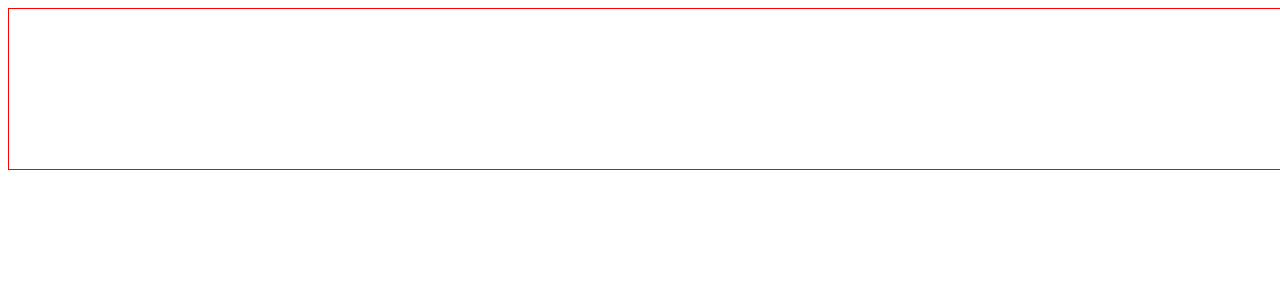
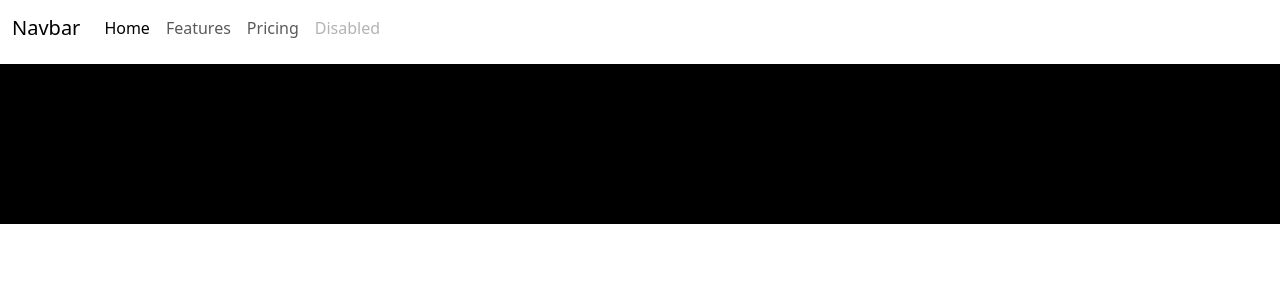
Before and after one commit to dileo24/portafolioGP, a React (Create React App) app in the folder client/: page /help in a window 1280 px wide. Shown: the top 300 px of the page. Built offline with nearby package versions, Linux system fonts and the light colour scheme.

Commit message:
terminado preview

```diff
--- a/client/public/index.html
+++ b/client/public/index.html
@@ -2,7 +2,7 @@
 <html lang="en">
   <head>
     <meta charset="utf-8" />
-    <link rel="icon" href="%PUBLIC_URL%/favicon.ico" />
+    <link rel="icon" href="../src/multimedia/logo1.ico" />
     <meta name="viewport" content="width=device-width, initial-scale=1" />
     <meta name="theme-color" content="#000000" />
     <meta
@@ -24,9 +24,15 @@
       work correctly both with client-side routing and a non-root public URL.
       Learn how to configure a non-root public URL by running `npm run build`.
     -->
-    <title>React App</title>
+    <title>GoPage</title>
+    <link
+      href="https://cdn.jsdelivr.net/npm/bootstrap@5.3.0-alpha3/dist/css/bootstrap.min.css"
+      rel="stylesheet"
+      integrity="sha384-KK94CHFLLe+nY2dmCWGMq91rCGa5gtU4mk92HdvYe+M/SXH301p5ILy+dN9+nJOZ"
+      crossorigin="anonymous"
+    />
   </head>
-  <body>
+  <body style="margin: 0">
     <noscript>You need to enable JavaScript to run this app.</noscript>
     <div id="root"></div>
     <!--
@@ -39,5 +45,10 @@
       To begin the development, run `npm start` or `yarn start`.
       To create a production bundle, use `npm run build` or `yarn build`.
     -->
+    <script
+      src="https://cdn.jsdelivr.net/npm/bootstrap@5.3.0-alpha3/dist/js/bootstrap.bundle.min.js"
+      integrity="sha384-ENjdO4Dr2bkBIFxQpeoTz1HIcje39Wm4jDKdf19U8gI4ddQ3GYNS7NTKfAdVQSZe"
+      crossorigin="anonymous"
+    ></script>
   </body>
 </html>
--- a/client/src/components/Footer.jsx
+++ b/client/src/components/Footer.jsx
@@ -1,5 +1,5 @@
 import React from "react";
 
 export default function Footer() {
-  return <div className=""></div>;
+  return <div className="footerContainer"></div>;
 }
--- a/client/src/components/Home.jsx
+++ b/client/src/components/Home.jsx
@@ -7,7 +7,7 @@ export default function Home() {
     <div className="homeContainer">
       <Navbar />
       <div className="container">
-        <h1>Hola</h1>
+        <h1 className="titulos">Hola</h1>
       </div>
       <Footer />
     </div>
--- a/client/src/components/Navbar.jsx
+++ b/client/src/components/Navbar.jsx
@@ -1,5 +1,40 @@
 import React from "react";
 
 export default function Navbar() {
-  return <div className="navContainer"></div>;
+  return (
+    <div className="navContainer">
+      <nav class="navbar navbar-expand-lg ">
+        <div class="container-fluid">
+          <a class="navbar-brand" href="#">
+            Navbar
+          </a>
+          <button
+            class="navbar-toggler"
+            type="button"
+            data-bs-toggle="collapse"
+            data-bs-target="#navbarNavAltMarkup"
+            aria-controls="navbarNavAltMarkup"
+            aria-expanded="false"
+            aria-label="Toggle navigation"
+          >
+            <span class="navbar-toggler-icon"></span>
+          </button>
+          <div class="collapse navbar-collapse" id="navbarNavAltMarkup">
+            <div class="navbar-nav">
+              <a class="nav-link active" aria-current="page" href="#">
+                Home
+              </a>
+              <a class="nav-link" href="#">
+                Features
+              </a>
+              <a class="nav-link" href="#">
+                Pricing
+              </a>
+              <a class="nav-link disabled">Disabled</a>
+            </div>
+          </div>
+        </div>
+      </nav>
+    </div>
+  );
 }
--- a/client/src/styles/base/_settings.scss
+++ b/client/src/styles/base/_settings.scss
@@ -13,3 +13,7 @@ $fondoClaro: #f2f2f2;
   justify-content: center;
   align-items: center;
 }
+
+@mixin titulos {
+  color: $magenta;
+}
--- a/client/src/styles/components/footer.scss
+++ b/client/src/styles/components/footer.scss
@@ -0,0 +1,5 @@
+.footerContainer {
+  background-color: black;
+  height: 10rem;
+  width: 100%;
+}
--- a/client/src/styles/components/home.scss
+++ b/client/src/styles/components/home.scss
@@ -1,3 +1,18 @@
 .homeContainer {
-  border: 1px solid red;
+  @include titulos;
+  @include titulos;
+
+  background-color: $fondoClaro;
+  .container {
+    height: 100vh;
+    flex-direction: column;
+
+    .titulos {
+      margin-top: 1rem;
+    }
+  }
+
+  Footer {
+    bottom: 0;
+  }
 }
--- a/client/src/styles/components/navbar.scss
+++ b/client/src/styles/components/navbar.scss
@@ -1,5 +1,6 @@
 .navContainer {
-  border: 1px solid red;
-  height: 10rem;
-  width: 100vw;
+  height: 4rem;
+  width: 100%;
+  background-color: white;
+  box-shadow: 0px 3px 1rem -2px rgba(0, 0, 0, 0.5);
 }
--- a/client/src/styles/styles.scss
+++ b/client/src/styles/styles.scss
@@ -1,6 +1,6 @@
 //UI Settings.
 @import "./base/settings";
-@import url(""); //poner la fuente que se va a usar
+//@import url(""); //poner la fuente que se va a usar
 
 //Components.
 @import "./components/home.scss";
```
Also changed, not shown: client/src/multimedia/logo1.jpg (deleted), 1 other file (tests, documents, lock files or other folders).
